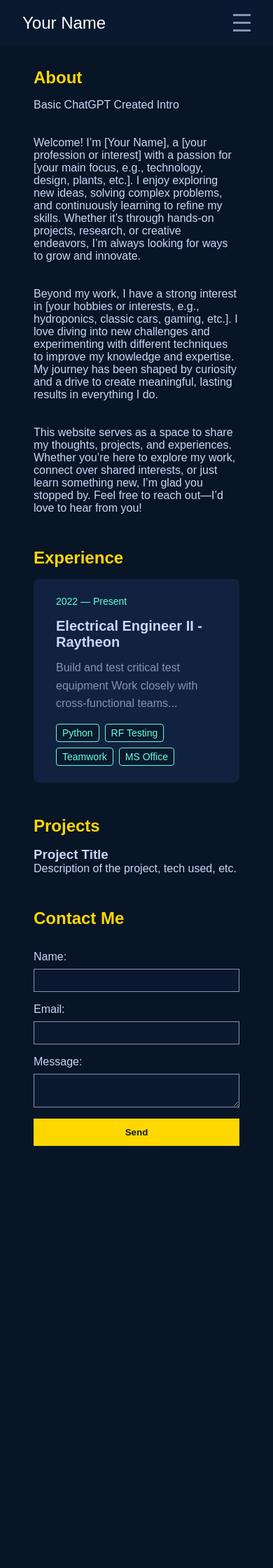
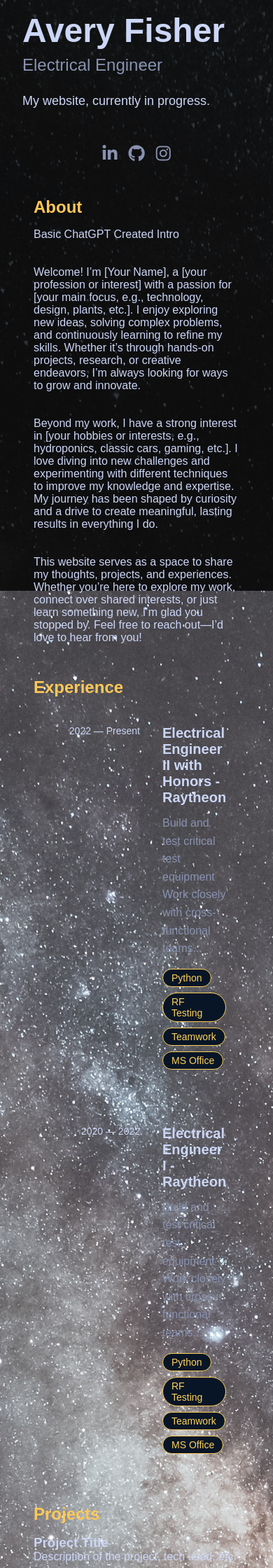
Before and after one commit to afisher97/personalSite, a Flask app: page / in a window 390 px wide. Shown: the top 2240 px of the page at 70% size. Before the commit the page ends 1637 px from the top, so only its background shows below. Run offline with Flask 3, Linux system fonts and the light colour scheme.

Commit message:
Moved sidebar to top of page in mobile UI

```diff
--- a/static/css/main.css
+++ b/static/css/main.css
@@ -13,7 +13,25 @@
   font-family: sans-serif;
   background-color: #081526; /* Dark background */
   color: #ccd6f6;            /* Light text */
+  /* Star image as the background */
+  background-image: url("../images/IMG_9525-stars.jpg");
+  background-repeat: no-repeat;
+  background-position: center center;
+  background-size: cover;
   margin: 0;                /* Remove default body margin */
+}
+
+/* Pseudo-element overlay */
+body::before {
+  content: "";
+  position: fixed; /* so it stays put while scrolling */
+  top: 0;
+  left: 0;
+  width: 100%;
+  height: 100%;
+  background: rgba(0, 0, 0, 0.8); /* dark overlay, adjust opacity as needed */
+  pointer-events: none; /* let clicks pass through to the page */
+  z-index: -1;          /* or 0, depending on your layout */
 }
 
 /* 1. Wrapper: sets up a max-width and centers it in the browser */
@@ -51,7 +69,7 @@
   justify-content: flex-start;
   text-align: center;       /* Center text in the sidebar */
   padding: 4rem 1rem;       /* Adjust top padding to move content up/down */
-  background-color: #081526;
+  /*background-color: #081526;*/
 }
 
 /* Make a narrower content area for the text, left-aligned */
@@ -80,7 +98,7 @@
 .sidebar h1 {
   font-size: 3rem;
   font-weight: 700;
-  color: #ffffff;
+  color: #ccd6f6;
   margin-bottom: 0.5rem;
 }
 
@@ -115,6 +133,26 @@
   color: #ffdf00;
 }
 
+
+.sidebar-social {
+  margin-top: auto; /* pushes this element to the bottom */
+  display: flex;
+  gap: 1rem;       /* space between icons */
+}
+
+
+.sidebar-social .social-link {
+  color: #8892b0;         /* default color (muted) */
+  font-size: 1.5rem;     /* icon size, ~24px */
+  transition: color 0.2s;
+  text-decoration: none;  /* remove link underline */
+}
+
+.sidebar-social .social-link:hover {
+  color: #ccd6f6;         /* accent color on hover */
+}
+
+
 /* MAIN CONTENT (right column) */
 .main-content {
   flex: 1;                /* Other half of the space */
@@ -124,7 +162,7 @@
 }
 
 .main-content h2 {
-  color: #FFD700;
+  color: #FFC857;
   margin-bottom: 1rem;
 }
 
@@ -204,7 +242,7 @@
 
 /* The outer card that includes date + details */
 .experience-card {
-  background-color: #112240; /* Lighter than main bg */
+  /*background-color: #112240; /* Lighter than main bg */
   border-radius: 8px;
   padding: 1.5rem 2rem;
   margin-bottom: 2rem;
@@ -228,7 +266,7 @@
   width: 120px;        /* or 100px, adjust as desired */
   text-align: right;   /* align date text on the right edge */
   margin-right: 2rem;  /* space between date and details */
-  color: #64ffda;      /* accent color */
+  color: #ccd6f6;      /* accent color */
   font-size: 0.875rem; /* ~14px */
   flex-shrink: 0;      /* so it won't shrink on narrower screens */
 }
@@ -262,34 +300,22 @@
 }
 
 .skill-list li {
-  background-color: #0a192f;
-  border: 1px solid #64ffda; /* accent border */
-  color: #64ffda;
-  border-radius: 4px;
-  padding: 0.25rem 0.5rem;
-  font-size: 0.875rem;
+  /* A light translucent background of accent color */
+  background-color: #081526;  /* ~15% opacity of #FFD700 */
+  border: 1px solid #FCD25A; /* Outline in accent color */
+  color: #FCD25A;            /* Text in accent color */
+  border-radius: 9999px;     /* Very large radius => pill shape */
+  padding: 0.25rem 0.75rem;
+  font-size: 0.875rem;       /* ~14px */
   transition: background-color 0.3s, color 0.3s;
+  cursor: default;           /* or pointer if you want them clickable */
 }
 
 /* Hover on skill bubble (optional) */
 .skill-list li:hover {
-  background-color: #64ffda;
-  color: #0a192f;
+  background-color: #FFD700; /* full yellow background */
+  color: #081526;            /* your dark navy text color */
 }
-
-/* Responsive: stack date above details on smaller screens */
-@media (max-width: 768px) {
-  .card-content {
-    flex-direction: column;
-  }
-  .date {
-    width: auto;
-    text-align: left;  /* or center, if you prefer */
-    margin-bottom: 1rem;
-  }
-}
-
-
 
 
 
@@ -308,17 +334,8 @@
   font-size: 1.5rem;
   color: #fff;
 }
-.hamburger {
-  display: flex;
-  flex-direction: column;
-  cursor: pointer;
-}
-.hamburger span {
-  width: 25px;
-  height: 3px;
-  background-color: #8892b0;
-  margin: 4px 0;
-}
+
+
 /* Mobile nav menu hidden by default */
 .mobile-nav {
   display: none;
@@ -354,12 +371,30 @@
   .site-content {
     flex-direction: column;
   }
+
+  /* Make the layout flow top-to-bottom instead of side-by-side */
+  .layout-container {
+    flex-direction: column;
+  }
+
   .sidebar {
-    display: none; /* Hide sidebar on mobile */
+    flex: initial;         /* or flex: 0 0 auto */
+    width: 100%;
+    position: static;      /* no longer fixed on the side */
+    padding: 1rem;
+    height: auto;
   }
-  .mobile-header {
-    display: flex; /* Show the mobile header */
+
+    /* Hide the nav */
+  .sidebar nav {
+    display: none;
   }
+
+    /* Move social buttons below the intro */
+  .sidebar-social {
+    margin-top: 1rem;
+  }
+
   .wrapper {
     padding: 0 1.5rem; /* narrower gutters on mobile */
   }
--- a/templates/base.html
+++ b/templates/base.html
@@ -5,30 +5,13 @@
   <title>My Portfolio</title>
   <link rel="stylesheet" href="{{ url_for('static', filename='css/main.css') }}">
   <meta name="viewport" content="width=device-width, initial-scale=1.0" />
+    <link
+  rel="stylesheet"
+  href="https://cdnjs.cloudflare.com/ajax/libs/font-awesome/6.0.0/css/all.min.css"
+/>
 </head>
 
 <body>
-
-    <!-- 1) Mobile Header (hidden on desktop, shown on mobile) -->
-  <header class="mobile-header" id="mobileHeader">
-    <div class="mobile-logo">Your Name</div>
-
-      <!-- Hamburger icon -->
-    <div class="hamburger" id="hamburger">
-      <span></span>
-      <span></span>
-      <span></span>
-    </div>
-
-    <!-- Mobile Nav Menu (toggled by hamburger) -->
-    <nav class="mobile-nav" id="mobileNav">
-      <ul>
-        <li><a href="#about" class="mobile-nav-link">About</a></li>
-        <li><a href="#experience" class="mobile-nav-link">Experience</a></li>
-        <li><a href="#projects" class="mobile-nav-link">Projects</a></li>
-      </ul>
-    </nav>
-  </header>
 
   <!-- Main Wrapper for Desktop Layout - keeps the site centered and sets up two columns -->
   <div class="wrapper">
@@ -36,9 +19,9 @@
 
         <!-- Left Sidebar -->
         <aside class="sidebar">
-            <h1>Your Name</h1>
-            <h2 class="subtitle">Front End Engineer</h2>
-            <p class="intro">I build accessible, pixel-perfect digital experiences for the web.</p>
+            <h1>Avery Fisher</h1>
+            <h2 class="subtitle">Electrical Engineer</h2>
+            <p class="intro">My website, currently in progress.</p>
             <nav class="nav">
              <ul>
                 <li><a href="#about" class="nav-link active">About</a></li>
@@ -46,7 +29,23 @@
                 <li><a href="#projects" class="nav-link">Projects</a></li>
                 </ul>
             </nav>
-            </aside>
+
+              <!-- Social icons at bottom -->
+            <div class="sidebar-social">
+                <!-- Font Awesome icons -->
+                <a href="https://www.linkedin.com/in/yourprofile" target="_blank" rel="noopener noreferrer" class="social-link">
+                <i class="fab fa-linkedin-in"></i>
+                </a>
+                <a href="https://github.com/yourusername" target="_blank" rel="noopener noreferrer" class="social-link">
+                <i class="fab fa-github"></i>
+                </a>
+                <a href="https://www.instagram.com/yourprofile" target="_blank" rel="noopener noreferrer" class="social-link">
+                <i class="fab fa-instagram"></i>
+                </a>
+            </div>
+
+        </aside>
+
 
         <!-- Main Content -->
         <main class="main-content">
@@ -67,7 +66,7 @@
                 </div>
                 <!-- Right side: role details -->
                 <div class="details">
-                    <h3>Electrical Engineer II - Raytheon</h3>
+                    <h3>Electrical Engineer II with Honors - Raytheon</h3>
                     <p>
                     Build and test critical test equipment
                     Work closely with cross-functional teams...
@@ -83,6 +82,28 @@
             </div>
 
             <!-- Repeat for other roles... -->
+            <div class="experience-card">
+                <div class="card-content">
+                <!-- Left side: date -->
+                <div class="date">
+                    2020 — 2022
+                </div>
+                <!-- Right side: role details -->
+                <div class="details">
+                    <h3>Electrical Engineer I - Raytheon</h3>
+                    <p>
+                    Build and test critical test equipment
+                    Work closely with cross-functional teams...
+                    </p>
+                    <ul class="skill-list">
+                    <li>Python</li>
+                    <li>RF Testing</li>
+                    <li>Teamwork</li>
+                    <li>MS Office</li>
+                    </ul>
+                    </div>
+                </div>
+            </div>
 
         </section>
 
```
Also changed, not shown: static/images/IMG_9525-stars.jpg (added).
